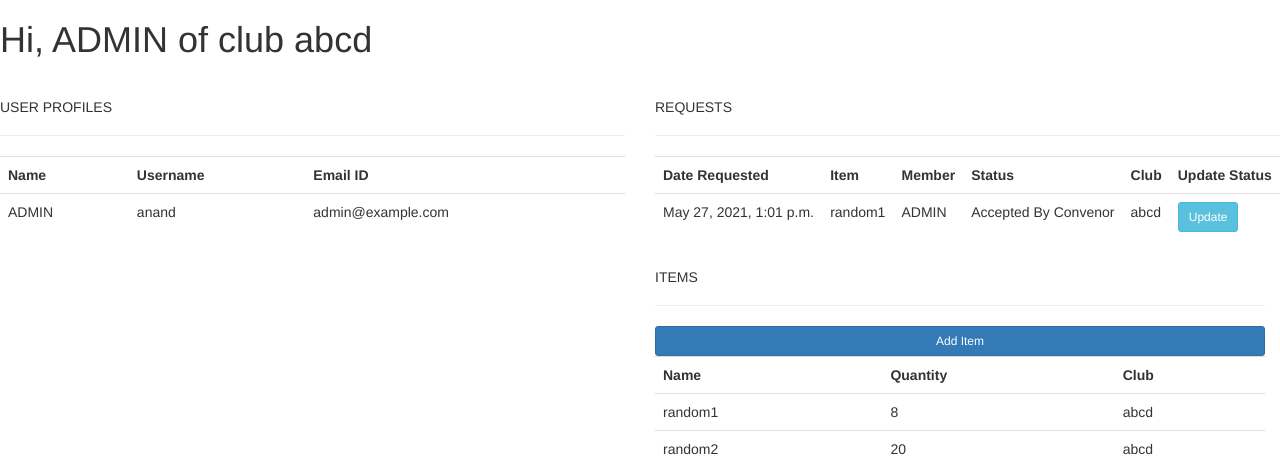
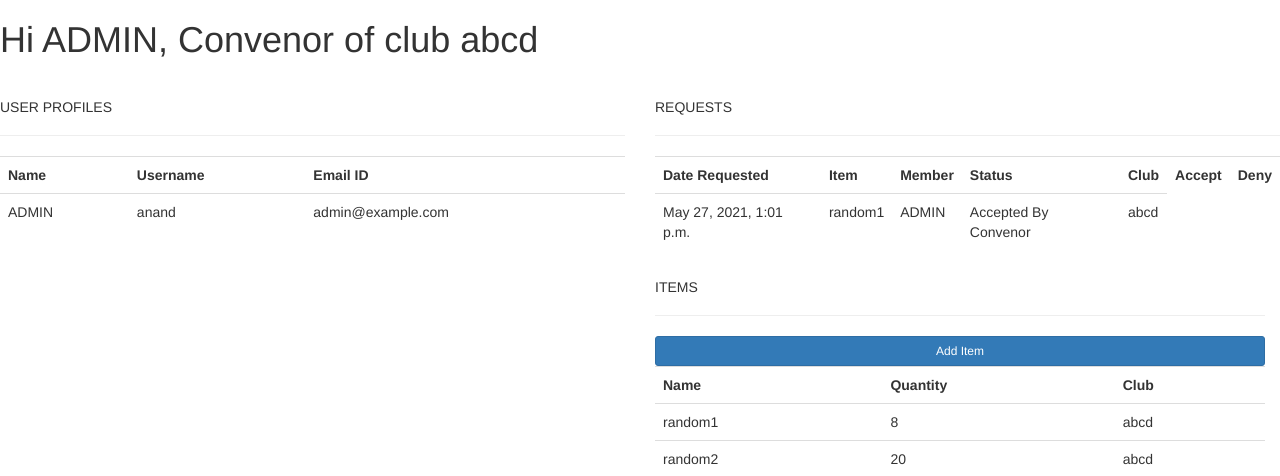
Before and after one commit to AnandSriram01/Club_Inventory_Management_System, a Django app: page /convenordb in a window 1280 px wide. Shown: the top 476 px of the page. Run offline with Django 3.2, Linux system fonts and the light colour scheme; a user stored in the database is signed in; data comes from the database, SQL or seed files in the repository; both versions use the stored data as it was after the commit; some libraries are stand-ins or nearby versions.

Commit message:
Added Request Approval/Denial Facility

```diff
--- a/inventory_mgmt/urls.py
+++ b/inventory_mgmt/urls.py
@@ -26,7 +26,8 @@ urlpatterns = [
     path(r'createrequest/<int:member>',views.createRequest,name='create_request'),
     path(r'createclub/',views.createClub,name='create_club'),
     path(r'createitem/<int:club>',views.createItem,name='create_item'),
-    path(r'updaterequest/<int:req>',views.updateReqStatus,name='update_request'),
+    path(r'acceptrequest/<int:req>',views.acceptRequest,name='accept_request'),
+    path(r'denyrequest/<int:req>',views.denyRequest,name='deny_request'),
     path(r'deleteuser/<int:user>',views.deleteUser,name='delete_user'),
     path(r'admindb',views.admin_db,name='admin_db'),
     path(r'memberdb',views.member_db,name='member_db'),
--- a/users/models.py
+++ b/users/models.py
@@ -39,7 +39,7 @@ class Request(models.Model):
 	status = models.CharField(max_length=200, null=True, choices=STATUS)
 	comment = models.CharField(max_length=200, null=True)
 	member = models.ForeignKey(UserProfile, null=True, on_delete=models.CASCADE, related_name = 'requests_of_user')
-	item = models.ForeignKey(Item, null=True, on_delete=models.CASCADE)
+	item = models.ForeignKey(Item, null=True, on_delete=models.CASCADE, related_name = 'requests_of_item')
 	timestamp_placed = models.DateTimeField(auto_now_add=True, null=True)
 
 	def __str__(self):
--- a/users/templates/users/convenor_dashboard.html
+++ b/users/templates/users/convenor_dashboard.html
@@ -2,7 +2,7 @@
 
 {% block body_block %}
 
-<h1> Hi, {{memberProfile}} of club {{memberProfile.club}}</h1>
+<h1> Hi {{memberProfile}}, Convenor of club {{memberProfile.club}}</h1>
 
 <br>
 
@@ -41,7 +41,8 @@
 					<th>Member</th>
                     <th>Status</th>
                     <th>Club</th>
-					<th>Update Status</th>
+					<th>Accept</th>
+                    <th>Deny</th>
 				</tr>
 
 				{% for req in reqs %}
@@ -51,7 +52,10 @@
 						<td>{{req.member.name}}</td>
 						<td>{{req.status}}</td>
                         <td>{{req.member.club}}</td>
-						<td><a class="btn btn-sm btn-info" href="{% url 'update_request' req.id %}">Update</a></td>
+                        {% if req.status == 'Awaiting Approval' %}
+    						<td><a class="btn btn-sm btn-info" href="{% url 'accept_request' req.id %}">Accept</a></td>
+                            <td><a class="btn btn-sm btn-info" href="{% url 'deny_request' req.id %}">Deny</a></td>
+                        {% endif %}
 					</tr>
 				{% endfor %}
 
--- a/users/templates/users/member_dashboard.html
+++ b/users/templates/users/member_dashboard.html
@@ -2,7 +2,7 @@
 
 {% block body_block %}
 
-<h1> Hi, {{memberProfile}} of club {{memberProfile.club}}</h1>
+<h1> Hi {{memberProfile}}, Member of club {{memberProfile.club}}</h1>
 
 <br>
 
--- a/users/views.py
+++ b/users/views.py
@@ -134,29 +134,26 @@ def createItem(request, club):
 	return render(request,'users/itemForm.html', {'item_form':item_form, 'created':created})
 
 
-def updateReqStatus(request, req):
-	updated = False
-	req = Request.objects.get(id=req)
+def acceptRequest(request, req):
+	requestobj = Request.objects.get(id=req)
+	print(requestobj.status)
+	requestobj.status = 'Accepted By Convenor'
+	requestobj.item.quantity -= 1
+	requestobj.save()
+	requestobj.item.save()
+	print(requestobj.status)
 
-	if request.method == 'POST':
-		request_form = RequestInfoForm(request.POST, instance=req)
-		request_form.fields['comment'].disabled = True
-		request_form.fields['member'].disabled = True
-		request_form.fields['item'].disabled = True
-		if request_form.is_valid():
-			request_form.save()
-			updated = True
-			return redirect('convenor_db')
-	else:
-		request_form = RequestInfoForm(instance=req)
-		request_form.fields['comment'].disabled = True
-		request_form.fields['member'].disabled = True
-		request_form.fields['item'].disabled = True
-		print(request_form)
+	return redirect('convenor_db')
 
-	context = {'request_form':request_form, 'updated':updated}
-	return render(request, 'users/requestForm.html', context)
 
+def denyRequest(request, req):
+	requestobj = Request.objects.get(id=req)
+	print(requestobj.status)
+	requestobj.status = 'Rejected By Convenor'
+	requestobj.save()
+	print(requestobj.status)
+
+	return redirect('convenor_db')
 
 def deleteUser(request, user):
 	deleted = False
@@ -199,16 +196,26 @@ def member_db(request):
 
 
 def convenor_db(request):
-	print(request.user.username)
+	# print(request.user.username)
 	userobj = request.user
 	memberProfile = UserProfile.objects.get(user = userobj)
 	clubProfile = memberProfile.club
-	print(memberProfile)
+	# print(memberProfile)
 	reqs = Request.objects.filter(item__club = clubProfile)
-	items = clubProfile.items_of_club.all
+	items = clubProfile.items_of_club.all()
 	users = UserProfile.objects.filter(club=clubProfile)
+	print(items)
+	items_for_alert = []
 
-	context = {'memberProfile':memberProfile, 'reqs':reqs, 'items':items, 'users':users}
-	print(context)
+	for item in items:
+		item_qty = item.quantity
+		item_reqs = item.requests_of_item.all()
+		num_of_reqs = item_reqs.count()
+		print(item, item_qty, item_reqs, num_of_reqs)
+		if num_of_reqs > item_qty:
+			items_for_alert.append[item.name]
+
+	context = {'memberProfile':memberProfile, 'reqs':reqs, 'items':items, 'users':users, 'items_for_alert':items_for_alert}
+	# print(context)
 
 	return render(request, 'users/convenor_dashboard.html', context)
```
Also changed, not shown: db.sqlite3.
